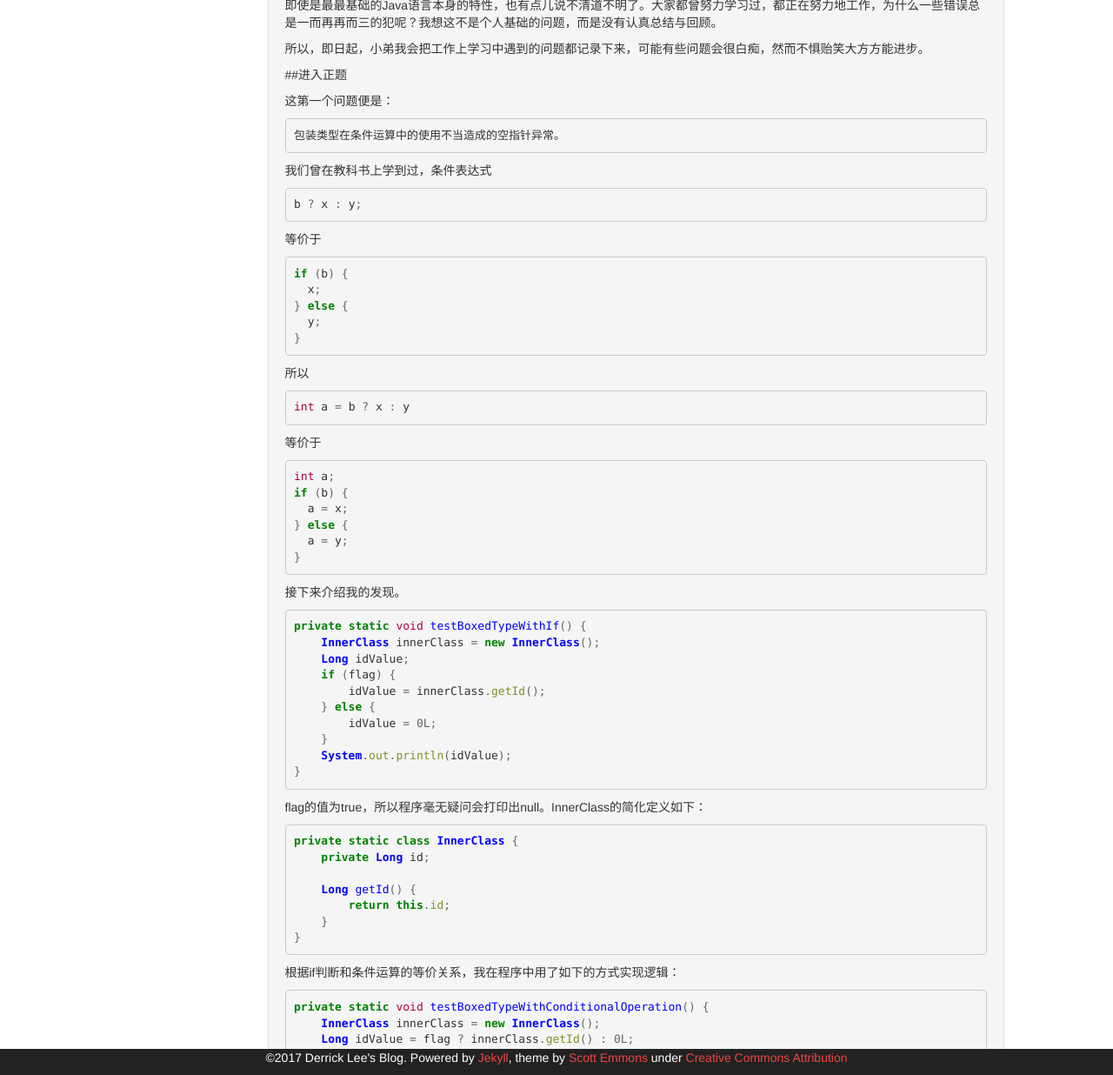
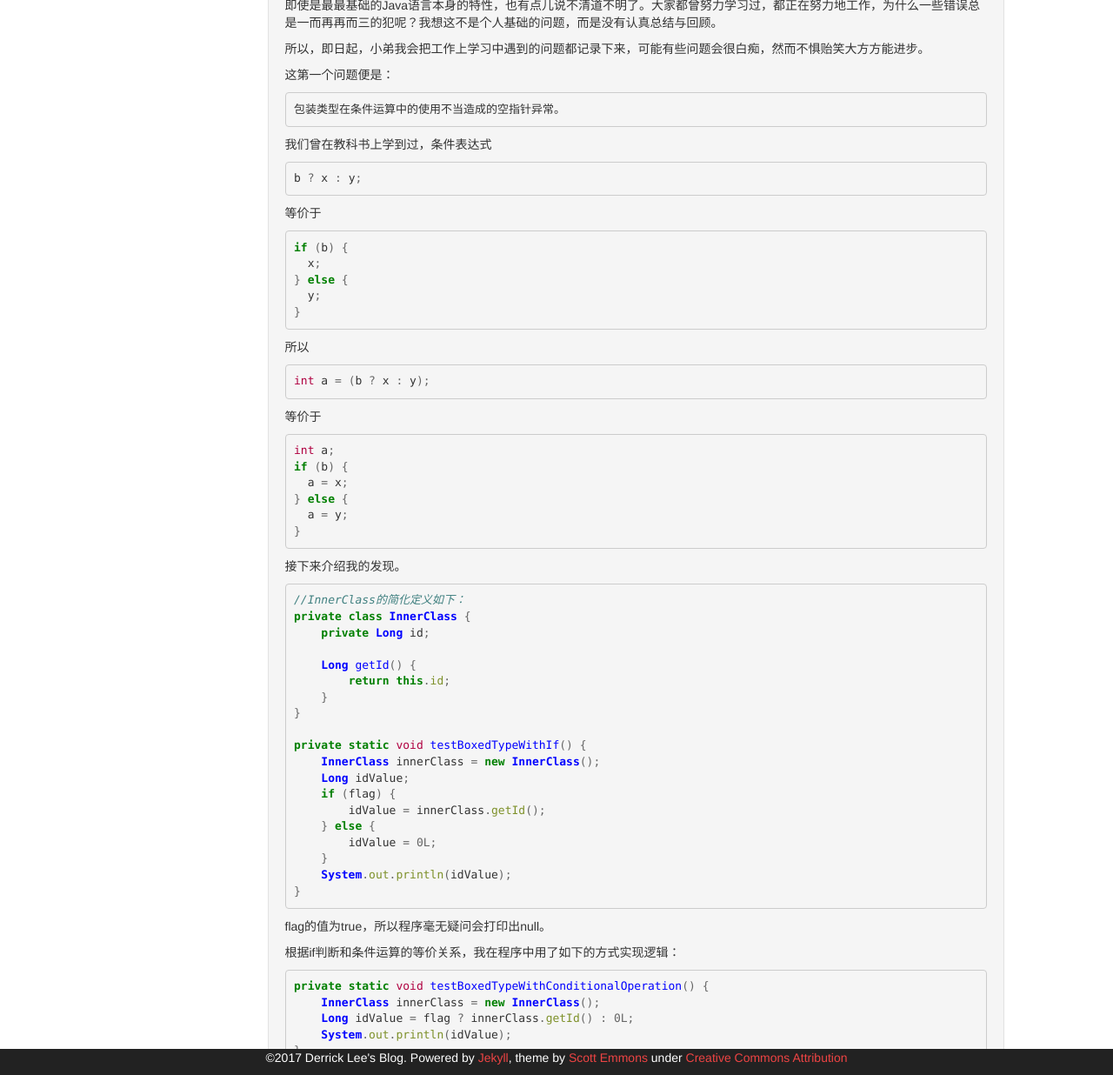
Before and after one commit to leesir/leesir.github.io, a Jekyll site: the page built from _posts/2016-07-02-boxed-type-conditional-op.md, in a window 1280 px wide and 1400 px high, cut to the strip 164-1400 px from the top of the window. Shown: the whole strip at 87% size. Built offline with Jekyll 4.4.1, drawn with Linux system fonts in a browser that asks for light colours; comment, search, counter and statistics services are not loaded; some of the changed lines change nothing that is shown.

Commit message:
修改文章

```diff
--- a/_posts/2016-07-02-boxed-type-conditional-op.md
+++ b/_posts/2016-07-02-boxed-type-conditional-op.md
@@ -14,8 +14,6 @@ tags: [Summary]
 所以，即日起，小弟我会把工作上学习中遇到的问题都记录下来，可能有些问题会很白痴，然而不惧贻笑大方方能进步。
 
 <!-- more -->
-
-##进入正题
 
 这第一个问题便是：
 
@@ -41,7 +39,7 @@ if (b) {
 所以
 
 {% highlight java %}
-int a = b ? x : y
+int a = (b ? x : y);
 {% endhighlight %}
 
 等价于
@@ -58,6 +56,15 @@ if (b) {
 接下来介绍我的发现。
 
 {% highlight java %}
+//InnerClass的简化定义如下：
+private class InnerClass {
+    private Long id;
+
+    Long getId() {
+        return this.id;
+    }
+}
+
 private static void testBoxedTypeWithIf() {
     InnerClass innerClass = new InnerClass();
     Long idValue;
@@ -69,17 +76,7 @@ private static void testBoxedTypeWithIf() {
     System.out.println(idValue);
 }
 {% endhighlight %}
-flag的值为true，所以程序毫无疑问会打印出null。InnerClass的简化定义如下：
-
-{% highlight java %}
-private static class InnerClass {
-    private Long id;
-
-    Long getId() {
-        return this.id;
-    }
-}
-{% endhighlight %}
+flag的值为true，所以程序毫无疑问会打印出null。
 
 根据if判断和条件运算的等价关系，我在程序中用了如下的方式实现逻辑：
 
@@ -101,7 +98,6 @@ private static void testBoxedTypeWithConditionalOperation() {
 
 private static void testBoxedTypeWithIf() {
     InnerClass innerClass = new InnerClass(null);
-    Long idValue;
     Long idValue;
     if (flag)
       idValue = innerClass.getId();
```
